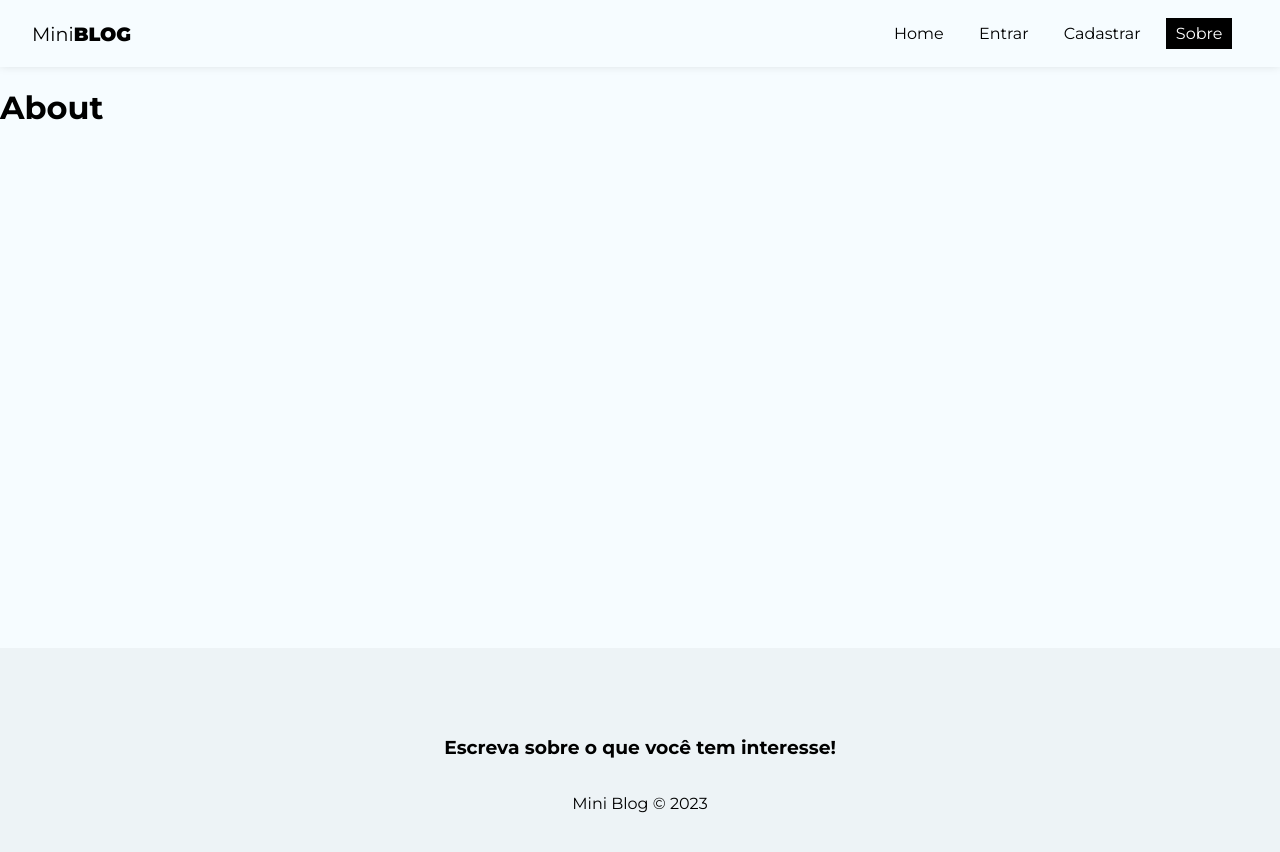
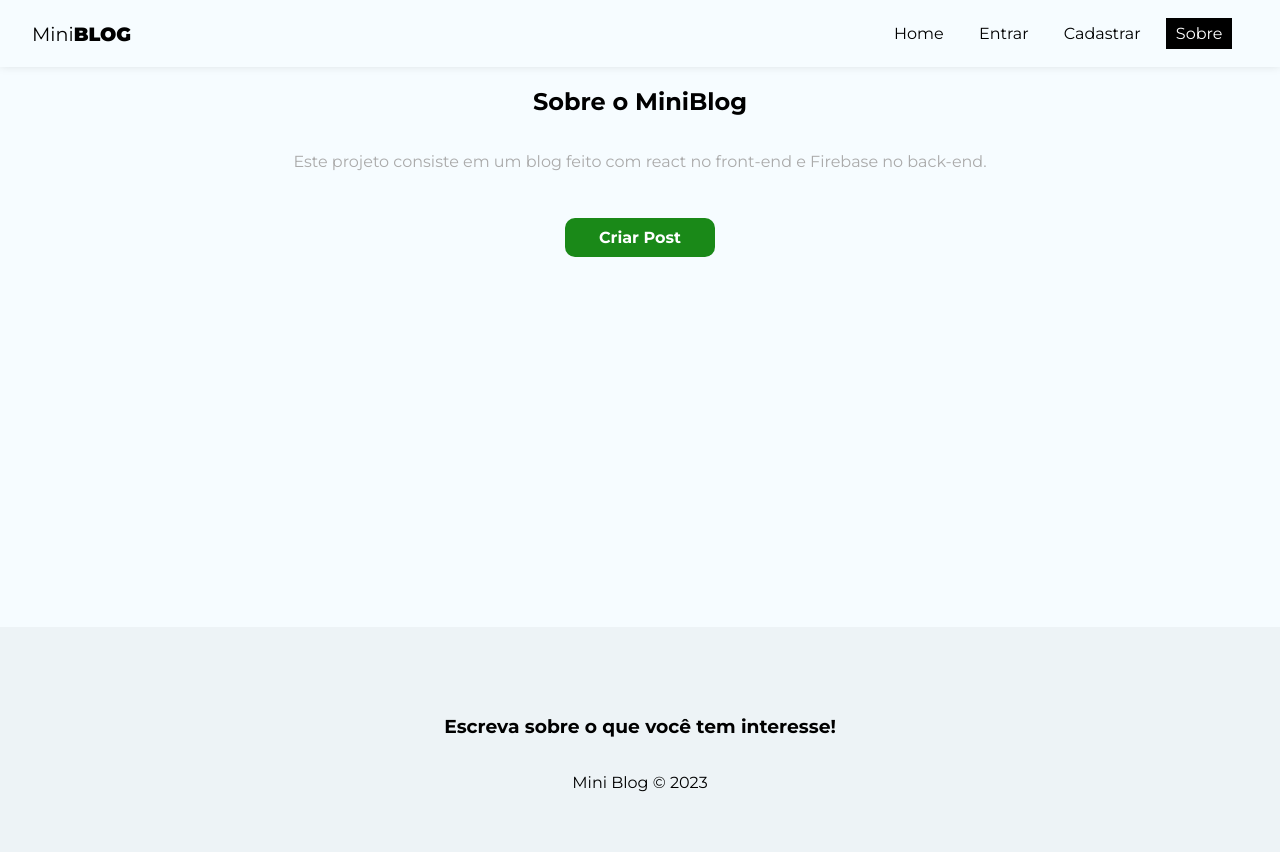
Before and after one commit to joaoldantasn/miniblog, a React (Create React App) app: page /about in a window 1280 px wide. Shown: the top 852 px of the page. Built offline with nearby package versions, Linux system fonts and the light colour scheme; no server answers; a web font is replaced by a local one.

Commit message:
Bloqueando pags que precisam de autenticacao e criando pagina sobre

```diff
--- a/src/App.js
+++ b/src/App.js
@@ -44,10 +44,22 @@
             <Routes>
               <Route path="/" element={<Home />} />
               <Route path="/about" element={<About />} />
-              <Route path="/login" element={<Login />} />
-              <Route path="/register" element={<Register />} />
-              <Route path="/posts/create" element={<CreatePost />} />
-              <Route path="/dashboard" element={<Dashboard />} />
+              <Route
+                path="/login"
+                element={!user ? <Login /> : <Navigate to="/" />}
+              />
+              <Route
+                path="/register"
+                element={!user ? <Register /> : <Navigate to="/" />}
+              />
+              <Route
+                path="/posts/create"
+                element={user ? <CreatePost /> : <Navigate to="/login" />}
+              />
+              <Route
+                path="/dashboard"
+                element={user ? <Dashboard /> : <Navigate to="/login" />}
+              />
             </Routes>
           </div>
           <Footer />
--- a/src/pages/About/About.js
+++ b/src/pages/About/About.js
@@ -1,10 +1,24 @@
 import React from 'react';
+import { Link } from 'react-router-dom';
 
 //CSS
 import styles from './About.module.css';
 
 const About = () => {
-  return <h1>About</h1>;
+  return (
+    <div className={styles.about}>
+      <h2>
+        Sobre o Mini<span>Blog</span>
+      </h2>
+      <p>
+        Este projeto consiste em um blog feito com react no front-end e Firebase
+        no back-end.
+      </p>
+      <Link to="/posts/create" className="btn">
+        Criar Post
+      </Link>
+    </div>
+  );
 };
 
 export default About;
--- a/src/pages/About/About.module.css
+++ b/src/pages/About/About.module.css
@@ -0,0 +1,17 @@
+.about {
+  text-align: center;
+  display: flex;
+  flex-direction: column;
+  align-items: center;
+}
+
+.about p {
+  color: #aaa;
+  margin-bottom: 2em;
+}
+
+.about a {
+  display: block;
+  margin-top: 15px;
+  padding: 10px 15px;
+}
```
